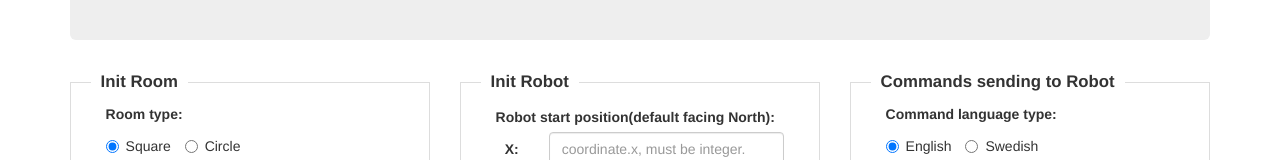
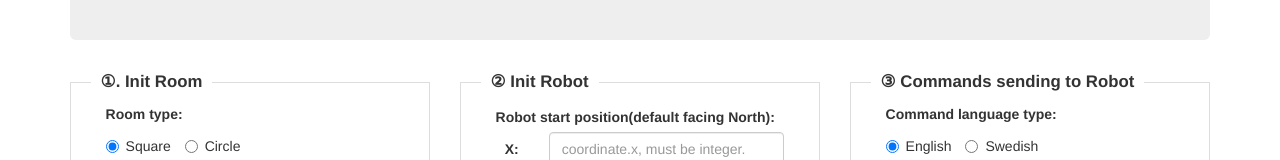
Before and after one commit to aifans/jsrobot, a website: page public/index.html in a window 1280 px wide. Shown: the part 205-365 px from the top of the page. Drawn offline with nearby package versions, Linux system fonts and the light colour scheme.

Commit message:
add: add step seq no.

```diff
--- a/public/index.html
+++ b/public/index.html
@@ -60,7 +60,7 @@
                 <!-- initRoom -->
                 <div class="col-sm-4">
                     <fieldset class="scheduler-border">
-                        <legend class="scheduler-border">Init Room</legend>
+                        <legend class="scheduler-border">&#9312;. Init Room</legend>
 
                         <form class="form-horizontal">
 
@@ -106,7 +106,7 @@
 
                     <fieldset class="scheduler-border">
 
-                        <legend class="scheduler-border">Init Robot</legend>
+                        <legend class="scheduler-border">&#9313; Init Robot</legend>
 
                         <form class="form-horizontal">
 
@@ -146,7 +146,7 @@
 
                     <fieldset class="scheduler-border">
 
-                        <legend class="scheduler-border">Commands sending to Robot</legend>
+                        <legend class="scheduler-border">&#9314; Commands sending to Robot</legend>
 
                         <form class="form-horizontal">
 
```
Also changed, not shown: public/index2.html (+3 -3 lines).
